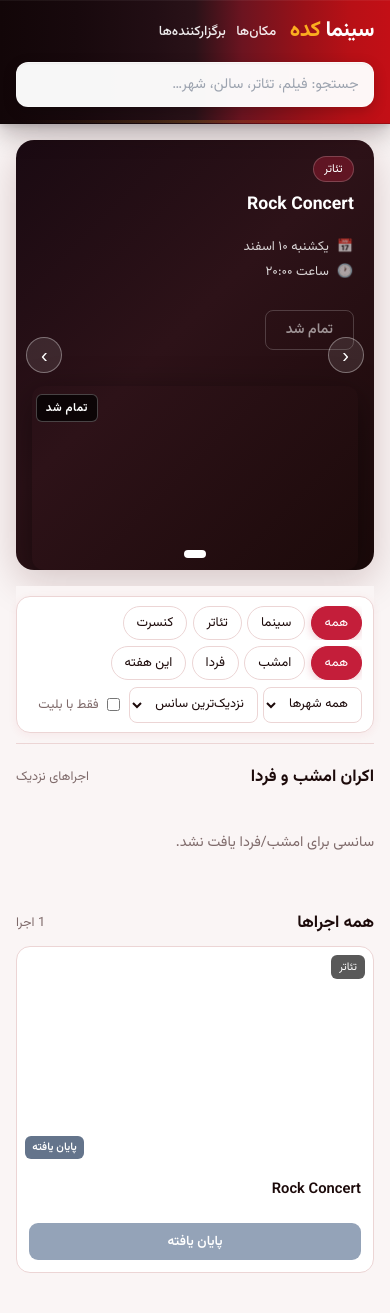
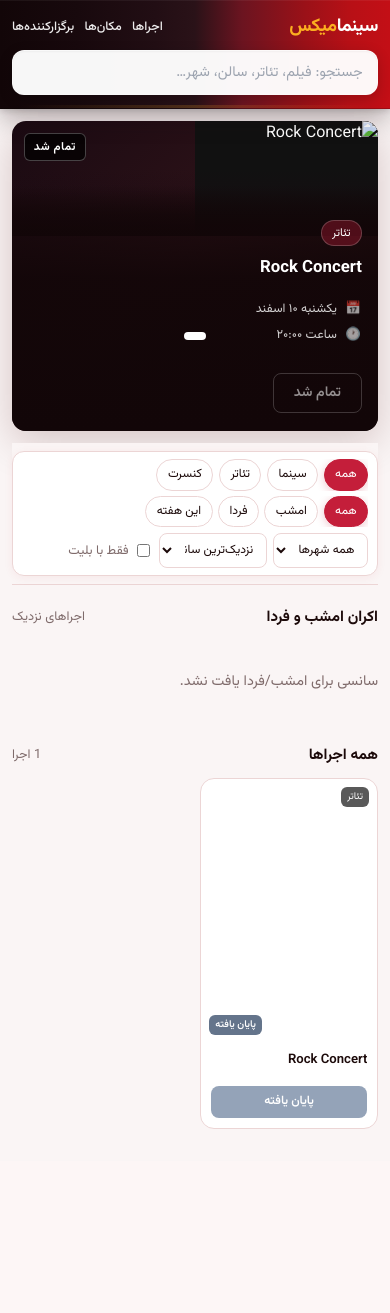
Before and after one commit to avahmh/event-ticketing-api, a Django app: page / in a window 390 px wide. After the commit the page ends 1129 px from the top, so only its background shows below. Run offline with Django 5.2, Linux system fonts and the light colour scheme; data comes from the database, SQL or seed files in the repository; data that the repository does not hold is empty; parts of the project's set-up code (start-up, migrations or seed data) failed here and were passed over.

Commit message:
fix: mobile 2-column grid and stacked hero slider layout

```diff
--- a/templates/frontend/event_detail.html
+++ b/templates/frontend/event_detail.html
@@ -3,7 +3,7 @@
 <head>
   <meta charset="UTF-8">
   <meta name="viewport" content="width=device-width, initial-scale=1.0">
-  <title>سینما کده — خرید بلیت</title>
+  <title>سینمامیکس — خرید بلیت</title>
   <link href="https://fonts.googleapis.com/css2?family=Vazirmatn:wght@400;500;600;700&display=swap" rel="stylesheet">
   <link rel="stylesheet" href="https://unpkg.com/leaflet@1.9.4/dist/leaflet.css" crossorigin="">
   <style>
@@ -943,7 +943,7 @@
         if (!r.ok) { root.textContent = data.error || "خطا"; return; }
         state.event = data.event;
         state.sessions = data.sessions || [];
-        document.title = (data.event.title || "خرید بلیت") + " — سینما کده";
+        document.title = (data.event.title || "خرید بلیت") + " — سینمامیکس";
         document.getElementById("sb-title").textContent = data.event.title;
         const times = state.sessions.map(s => faTime(s.starts_at)).filter((v, i, a) => a.indexOf(v) === i).join(" و ");
         const days = state.sessions.length ? faDay(state.sessions[0].starts_at) : faDay(data.event.starts_at);
--- a/templates/frontend/index.html
+++ b/templates/frontend/index.html
@@ -3,7 +3,7 @@
 <head>
   <meta charset="UTF-8">
   <meta name="viewport" content="width=device-width, initial-scale=1.0">
-  <title>سینما کده — بلیت سینما و تئاتر</title>
+  <title>سینمامیکس — بلیت سینما و تئاتر</title>
   <link rel="preconnect" href="https://fonts.googleapis.com">
   <link href="https://fonts.googleapis.com/css2?family=Vazirmatn:wght@400;500;600;700&display=swap" rel="stylesheet">
   <style>
@@ -403,6 +403,7 @@
       grid-template-columns: repeat(auto-fill, minmax(200px, 1fr));
       gap: 0.85rem;
     }
+    .h-scroll .card { min-width: 200px; }
     .card {
       background: var(--card);
       border: 1px solid var(--border);
@@ -411,7 +412,7 @@
       display: flex;
       flex-direction: column;
       scroll-snap-align: start;
-      min-width: 200px;
+      min-width: 0;
       transition: box-shadow 0.15s, transform 0.15s;
     }
     .card:hover {
@@ -484,35 +485,198 @@
       background: #94a3b8;
       pointer-events: none;
     }
-    .empty { color: var(--muted); padding: 1rem 0; font-size: 0.9rem; }
+    .empty {
+      color: var(--muted);
+      padding: 1rem 0;
+      font-size: 0.9rem;
+      grid-column: 1 / -1;
+    }
+
+    /* Tablet */
+    @media (max-width: 900px) {
+      .header-inner {
+        display: grid;
+        grid-template-columns: 1fr auto;
+        gap: 0.55rem 0.75rem;
+      }
+      .brand { grid-column: 1; }
+      .header-nav { grid-column: 2; }
+      .search-wrap {
+        grid-column: 1 / -1;
+        min-width: 0;
+      }
+    }
+
+    /* Mobile — 2-column cards, stacked hero */
     @media (max-width: 768px) {
-      .hero-slide { flex-direction: column-reverse; }
+      .container { padding: 0 0.75rem 1.5rem; }
+      .hero {
+        margin: 0.75rem 0;
+        border-radius: 14px;
+        min-height: auto;
+      }
+      .hero-slide {
+        flex-direction: column;
+        min-height: auto;
+      }
       .hero-poster-wrap {
         flex: none;
         width: 100%;
-        max-width: none;
-        padding: 1rem 1rem 0;
+        padding: 0;
+        position: relative;
       }
-      .hero-poster, .hero-poster-fallback {
-        aspect-ratio: 16 / 9;
+      .hero-poster-wrap::after {
+        content: "";
+        position: absolute;
+        left: 0;
+        right: 0;
+        bottom: 0;
+        height: 58%;
+        background: linear-gradient(
+          180deg,
+          rgba(26, 10, 18, 0) 0%,
+          rgba(26, 10, 18, 0.18) 28%,
+          rgba(18, 6, 8, 0.72) 68%,
+          #120608 100%
+        );
+        pointer-events: none;
+        z-index: 2;
       }
-      .hero-info { padding: 1rem 1.25rem 1.25rem; }
-      .hero-nav { width: 36px; height: 36px; font-size: 1.25rem; }
+      .hero-poster,
+      .hero-poster-fallback {
+        width: 100%;
+        aspect-ratio: 16 / 10;
+        border-radius: 0;
+        box-shadow: none;
+        display: block;
+      }
+      .hero-poster-badge {
+        top: 0.75rem;
+        left: 0.75rem;
+        z-index: 3;
+      }
+      .hero-info {
+        margin-top: -3.25rem;
+        padding: 2.25rem 1rem 1.15rem;
+        position: relative;
+        z-index: 3;
+        background: linear-gradient(
+          180deg,
+          rgba(18, 6, 8, 0) 0%,
+          rgba(18, 6, 8, 0.55) 16%,
+          rgba(18, 6, 8, 0.92) 38%,
+          #120608 100%
+        );
+      }
+      .hero-nav { display: none; }
+      .hero-dots {
+        bottom: auto;
+        top: calc((100vw - 1.5rem) * 10 / 16 - 1.1rem);
+        left: 50%;
+        transform: translateX(-50%);
+        z-index: 4;
+      }
+
+      .sticky-bar { padding: 0.5rem 0; }
+      .filter-toolbar {
+        border-radius: 12px;
+        padding: 0.45rem 0.55rem;
+      }
+      .filter-toolbar select { max-width: 108px; font-size: 0.76rem; }
+
+      .section-head h3 { font-size: 0.95rem; }
+
+      .h-scroll {
+        display: grid;
+        grid-template-columns: repeat(2, minmax(0, 1fr));
+        gap: 0.65rem;
+        overflow-x: visible;
+        scroll-snap-type: none;
+        padding-bottom: 0;
+      }
+      .h-scroll .card { min-width: 0; }
+
+      .grid {
+        grid-template-columns: repeat(2, minmax(0, 1fr));
+        gap: 0.65rem;
+      }
+
+      .poster {
+        height: auto;
+        aspect-ratio: 2 / 3;
+      }
+      .body { padding: 0.55rem 0.6rem 0.65rem; }
+      .name {
+        font-size: 0.82rem;
+        margin-bottom: 0.2rem;
+        display: -webkit-box;
+        -webkit-line-clamp: 2;
+        -webkit-box-orient: vertical;
+        overflow: hidden;
+      }
+      .meta {
+        font-size: 0.7rem;
+        display: -webkit-box;
+        -webkit-line-clamp: 2;
+        -webkit-box-orient: vertical;
+        overflow: hidden;
+      }
+      .price-line { font-size: 0.74rem; }
+      .row { margin-top: 0.3rem; gap: 0.2rem; }
+      .pill { font-size: 0.62rem; padding: 0.12rem 0.38rem; }
+      .cta { padding-top: 0.45rem; }
+      .cta a {
+        padding: 0.42rem 0.35rem;
+        font-size: 0.76rem;
+        border-radius: 8px;
+      }
+      .poster-tag,
+      .status-badge {
+        font-size: 0.62rem;
+        padding: 0.15rem 0.38rem;
+      }
     }
+
     @media (max-width: 640px) {
-      .hero { min-height: auto; }
-      .poster { height: 220px; }
-      .sticky-bar { top: 0; }
+      .site-header { padding: 0.75rem 0.75rem 0.85rem; }
+      .brand { font-size: 1.15rem; }
+      .header-nav a { font-size: 0.78rem; }
+      .hero h2 { font-size: 1.05rem; }
+      .hero-desc { -webkit-line-clamp: 2; font-size: 0.8rem; }
+      .hero-details { font-size: 0.78rem; }
       .filter-divider { display: none; }
-      .filter-toolbar { gap: 0.4rem; }
+      .filter-toolbar { gap: 0.35rem; }
+      .chip, .tab {
+        padding: 0.32rem 0.65rem;
+        font-size: 0.76rem;
+      }
+    }
+
+    @media (max-width: 380px) {
+      .grid,
+      .h-scroll {
+        gap: 0.5rem;
+      }
+      .chip, .tab {
+        padding: 0.28rem 0.55rem;
+        font-size: 0.72rem;
+      }
+    }
+
+    /* Small desktop / large tablet */
+    @media (min-width: 769px) and (max-width: 1024px) {
+      .grid {
+        grid-template-columns: repeat(auto-fill, minmax(180px, 1fr));
+      }
     }
   </style>
 </head>
 <body>
   <header class="site-header">
     <div class="header-inner">
-      <div class="brand">سینما <span>کده</span></div>
+      <div class="brand">سینما<span>میکس</span></div>
       <nav class="header-nav">
+        <a href="/">اجراها</a>
         <a href="/venues/">مکان‌ها</a>
         <a href="/organizers/">برگزارکننده‌ها</a>
       </nav>
@@ -711,7 +875,7 @@
       const price = e.min_price != null ? `از ${fmtPrice(e.min_price)} تومان` : "";
       const soldOut = (e.nearest_session && e.nearest_session.is_full) || e.available <= 0;
       const past = e.nearest_session && e.nearest_session.is_past;
-      return `<article class="card" style="${wide ? "min-width:240px;" : ""}">
+      return `<article class="card">
         <div class="poster" style="${posterStyle(e)}">
           <span class="poster-tag">${TYPE_LABELS[e.event_type] || "رویداد"}</span>
           <span class="status-badge ${badge.cls}">${badge.text}</span>
--- a/venues/urls.py
+++ b/venues/urls.py
@@ -2,7 +2,7 @@ from django.urls import path
 from . import views
 
 urlpatterns = [
-    path("organizers/", views.list_organizers, name="list-organizers"),
-    path("venues/", views.list_venues, name="list-venues"),
+    path("api/organizers/", views.list_organizers, name="list-organizers"),
+    path("api/venues/", views.list_venues, name="list-venues"),
     path("events/<int:event_id>/seatmap/", views.event_seatmap, name="event-seatmap"),
 ]
```
Also changed, not shown: templates/frontend/organizers.html (+52 -27 lines), templates/frontend/venues.html (+37 -14 lines).
